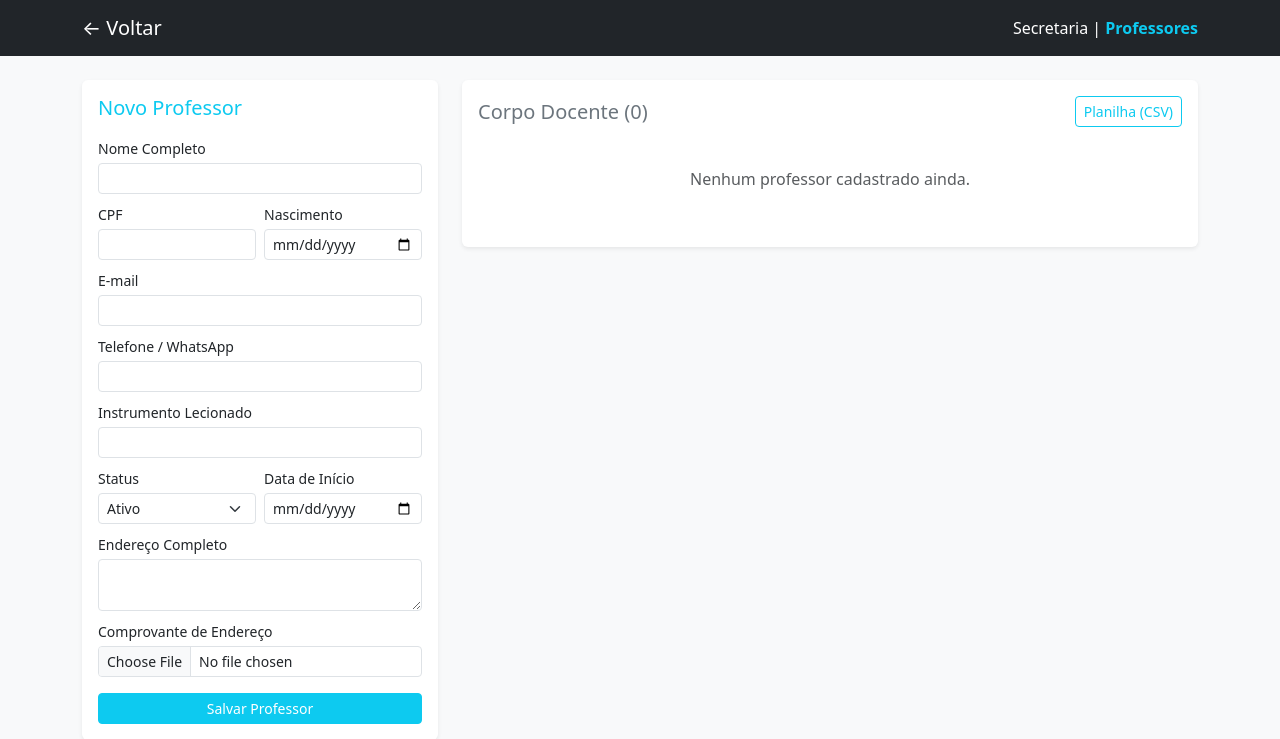
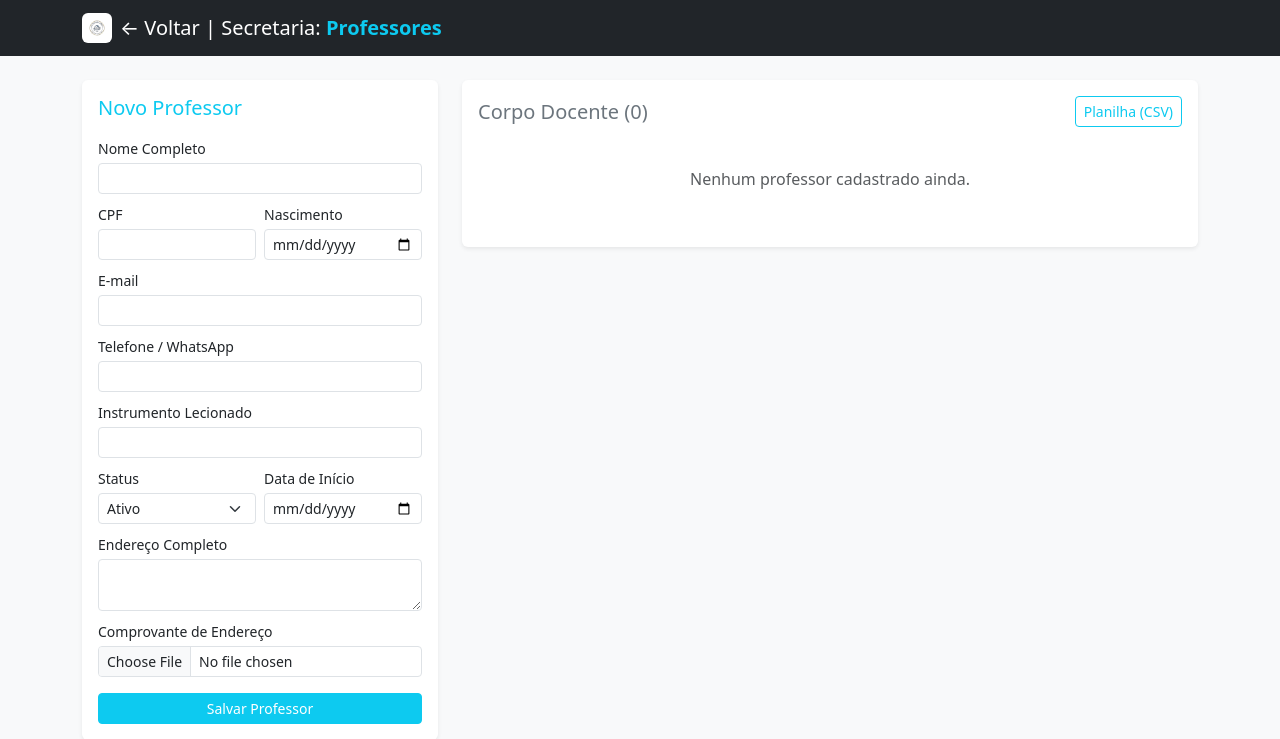
Before and after one commit to Casademusicacambuci/escola_musica, a Flask app: page /secretaria/professores in a window 1280 px wide. Shown: the top 739 px of the page. Run offline with Flask 3, Linux system fonts and the light colour scheme; the visitor is signed in with stand-in values (Sample User, id 1).

Commit message:
Update professores.html

```diff
--- a/templates/professores.html
+++ b/templates/professores.html
@@ -10,8 +10,10 @@
 
     <nav class="navbar navbar-expand-lg navbar-dark bg-dark mb-4">
         <div class="container">
-            <a class="navbar-brand" href="/dashboard">&larr; Voltar</a>
-            <span class="navbar-text text-white">Secretaria | <strong class="text-info">Professores</strong></span>
+            <a class="navbar-brand d-flex align-items-center" href="/dashboard">
+                <img src="{{ url_for('static', filename='logo.png') }}" alt="Logo" height="30" class="me-2 rounded bg-white p-1">
+                <span>&larr; Voltar | Secretaria: <strong class="text-info">Professores</strong></span>
+            </a>
         </div>
     </nav>
 
@@ -147,7 +149,6 @@
                                             </td>
                                         </tr>
 
-                                        <!-- Janela Flutuante (Modal) de Edição do Professor -->
                                         <div class="modal fade" id="modalEditarProf{{ prof.id }}" tabindex="-1" aria-hidden="true">
                                           <div class="modal-dialog">
                                             <div class="modal-content">
```
